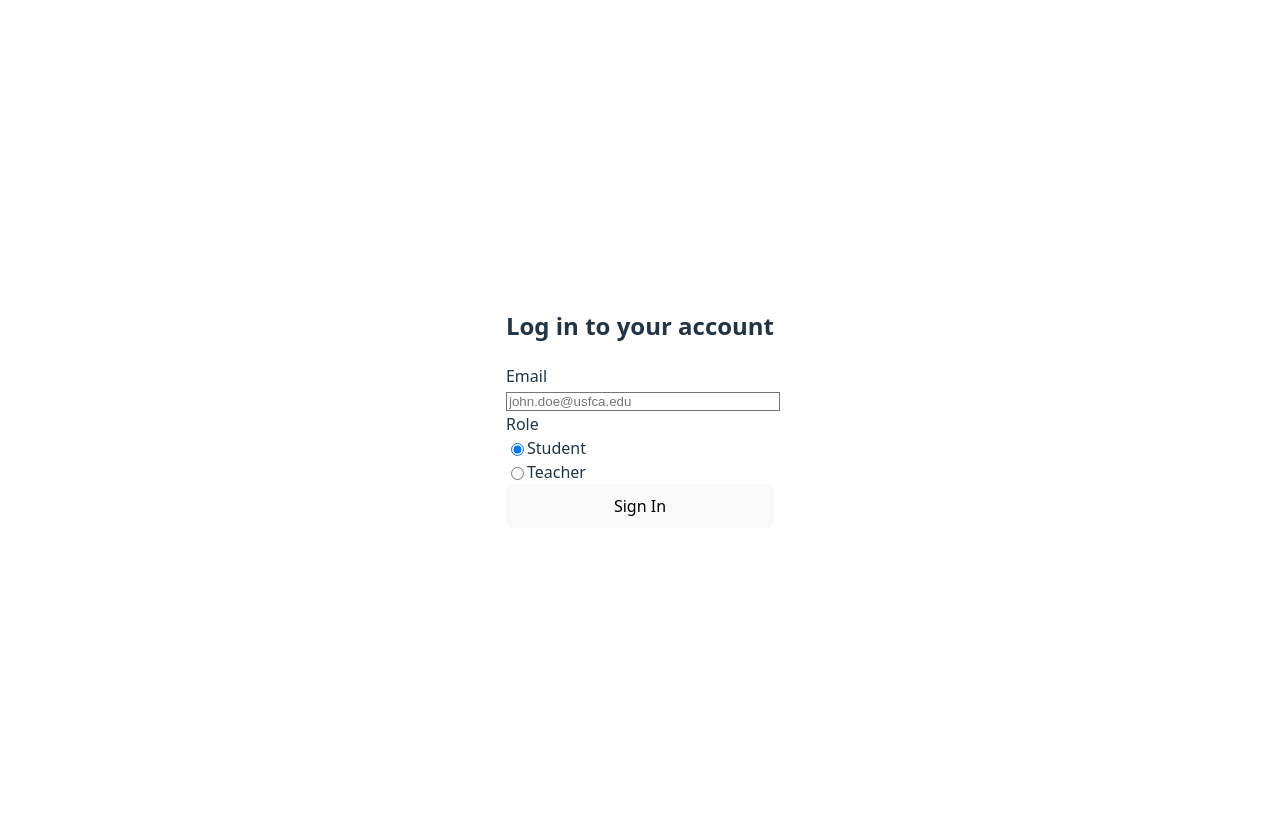
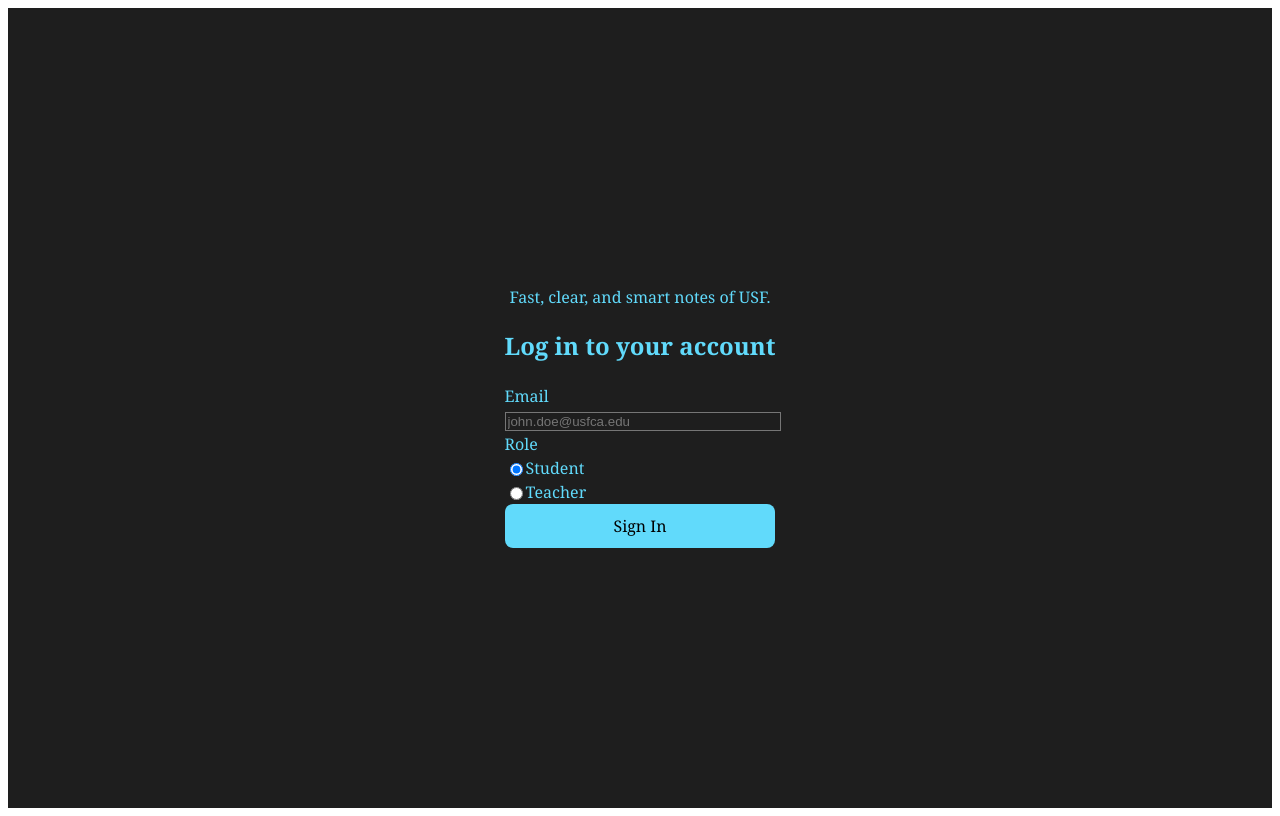
Before and after one commit to wilsonfong56/verbose-octo-meme, a React (Vite) app in the folder hackathon/: page /signin in a window 1280 px wide. Built offline with nearby package versions, Linux system fonts and the light colour scheme.

Commit message:
Update signin page UI and add typewriter animation

```diff
--- a/hackathon/src/components/Enrolledclass.jsx
+++ b/hackathon/src/components/Enrolledclass.jsx
@@ -23,7 +23,7 @@ function EnrolledClass() {
   const [openClass, setOpenClass] = useState(null);
 
   useEffect(() => {
-    fetch("http://localhost:5000/classlists", {
+    fetch("http://localhost:5050/classlists", {
       method: "GET",
       credentials: "include", // important for sending cookies
     })
@@ -52,7 +52,7 @@ function EnrolledClass() {
 
   const handleLogout = async () => {
     try {
-      await fetch("http://localhost:5000/logout", {
+      await fetch("http://localhost:5050/logout", {
         method: "POST",
         credentials: "include",
       });
--- a/hackathon/src/components/Signin.jsx
+++ b/hackathon/src/components/Signin.jsx
@@ -1,52 +1,72 @@
-import React, { useState } from 'react';
-import { Link } from "react-router-dom";
+import React, { useState, useEffect, useRef } from 'react';
 
 const Signin = () => {
   const [email, setEmail] = useState("");
   const [role, setRole] = useState("student");
+  const [typedText, setTypedText] = useState("");
+  const fullText = "Fast, clear, and smart notes of USF.";
+  const indexRef = useRef(0);
+
+  useEffect(() => {
+    const interval = setInterval(() => {
+      const nextChar = fullText[indexRef.current];
+
+      setTypedText((prev) => prev + nextChar);
+      indexRef.current += 1;
+
+      if (indexRef.current >= fullText.length) {
+        clearInterval(interval);
+      }
+    }, 50);
+
+    return () => clearInterval(interval);
+  }, []);
+
+
 
   const handleLogin = async (e) => {
     e.preventDefault();
-    // Handle login logic here
-
-    try{
-      const response = await fetch("http://localhost:5000/signin", {
+    try {
+      const response = await fetch("http://localhost:5050/signin", {
         method: "POST",
-        headers: {
-          "Content-Type": "application/json",
-        },
-        credentials: "include", //for sending session cookies
-        body: JSON.stringify({
-          email,
-          role,
-        }),
+        headers: { "Content-Type": "application/json" },
+        credentials: "include",
+        body: JSON.stringify({ email, role }),
       });
 
       const data = await response.json();
-
       if (response.ok && data.success) {
-        window.location.href = "http://localhost:5173/classlists"; // navigate on success
+        window.location.href = "http://localhost:5174/classlists";
       } else {
         alert(data.error || "Login failed");
       }
-    }
-    catch (error) {
+    } catch (error) {
       console.error("Login error:", error);
       alert("Something went wrong");
     }
-  }
+  };
 
   return (
-    <div className="flex items-center justify-center min-h-screen bg-gray-50">
-      <div className="w-md max-w-sm mx-auto p-6 bg-white rounded-lg shadow-md">
+    <div className="flex items-center justify-center min-h-screen" style={{ backgroundColor: "#1e1e1e", fontFamily: "Georgia, serif" }}>
+
+
+      <div className="w-md max-w-sm mx-auto p-6 bg-[#2d2d2d] rounded-lg shadow-md" style={{ backgroundColor: "#1e1e1e" }}>
+        <div className="text-center mb-4">
+          <p style={{ color: "#61dafb", fontSize: "1rem", minHeight: "1.5rem" }}>
+            {typedText}
+          </p>
+        </div>
+
+
         <div className="text-center mb-6">
-          <h2 className="text-2xl font-bold text-gray-800">
+          <h2 className="text-2xl font-bold" style={{ color: "#61dafb" }}>
             Log in to your account
           </h2>
         </div>
+
         <form onSubmit={handleLogin} className="space-y-4">
           <div>
-            <label htmlFor="email" className="block text-sm font-medium text-gray-700 mb-1">
+            <label htmlFor="email" className="block text-sm font-medium mb-1" style={{ color: "#61dafb" }}>
               Email
             </label>
             <input
@@ -55,13 +75,13 @@ const Signin = () => {
               placeholder="john.doe@usfca.edu"
               value={email}
               onChange={(e) => setEmail(e.target.value)}
-              className="w-full px-3 py-2 border border-gray-300 rounded-md shadow-sm focus:outline-none focus:ring-indigo-500 focus:border-indigo-500"
+              className="w-full px-3 py-2 border border-gray-600 rounded-md shadow-sm bg-[#1e1e1e] text-[#61dafb] focus:outline-none focus:ring-indigo-500 focus:border-indigo-500 appearance-none"
               required
             />
           </div>
 
           <div className="mt-4">
-            <label className="block text-sm font-medium text-gray-700 mb-2">
+            <label className="block text-sm font-medium mb-2" style={{ color: "#61dafb" }}>
               Role
             </label>
             <div className="space-y-2">
@@ -75,7 +95,7 @@ const Signin = () => {
                   onChange={(e) => setRole(e.target.value)}
                   className="h-4 w-4 text-indigo-600 focus:ring-indigo-500 border-gray-300"
                 />
-                <label htmlFor="student" className="ml-2 block text-sm text-gray-700">
+                <label htmlFor="student" className="ml-2 block text-sm" style={{ color: "#61dafb" }}>
                   Student
                 </label>
               </div>
@@ -89,7 +109,7 @@ const Signin = () => {
                   onChange={(e) => setRole(e.target.value)}
                   className="h-4 w-4 text-indigo-600 focus:ring-indigo-500 border-gray-300"
                 />
-                <label htmlFor="teacher" className="ml-2 block text-sm text-gray-700">
+                <label htmlFor="teacher" className="ml-2 block text-sm" style={{ color: "#61dafb" }}>
                   Teacher
                 </label>
               </div>
@@ -99,7 +119,7 @@ const Signin = () => {
           <div className="mt-6">
             <button
               type="submit"
-              className="w-full py-2 px-4 border border-transparent rounded-md shadow-sm text-sm font-medium text-white bg-indigo-600 hover:bg-indigo-700 focus:outline-none focus:ring-2 focus:ring-offset-2 focus:ring-indigo-500"
+              className="w-full py-2 px-4 border border-transparent rounded-md shadow-sm text-sm font-medium text-black bg-[#61dafb] hover:bg-[#90e0ff] focus:outline-none focus:ring-2 focus:ring-offset-2 focus:ring-indigo-500"
             >
               Sign In
             </button>
@@ -108,6 +128,6 @@ const Signin = () => {
       </div>
     </div>
   );
-}
+};
 
 export default Signin;
```
Also changed, not shown: 1 other file (tests, documents, lock files or other folders).
